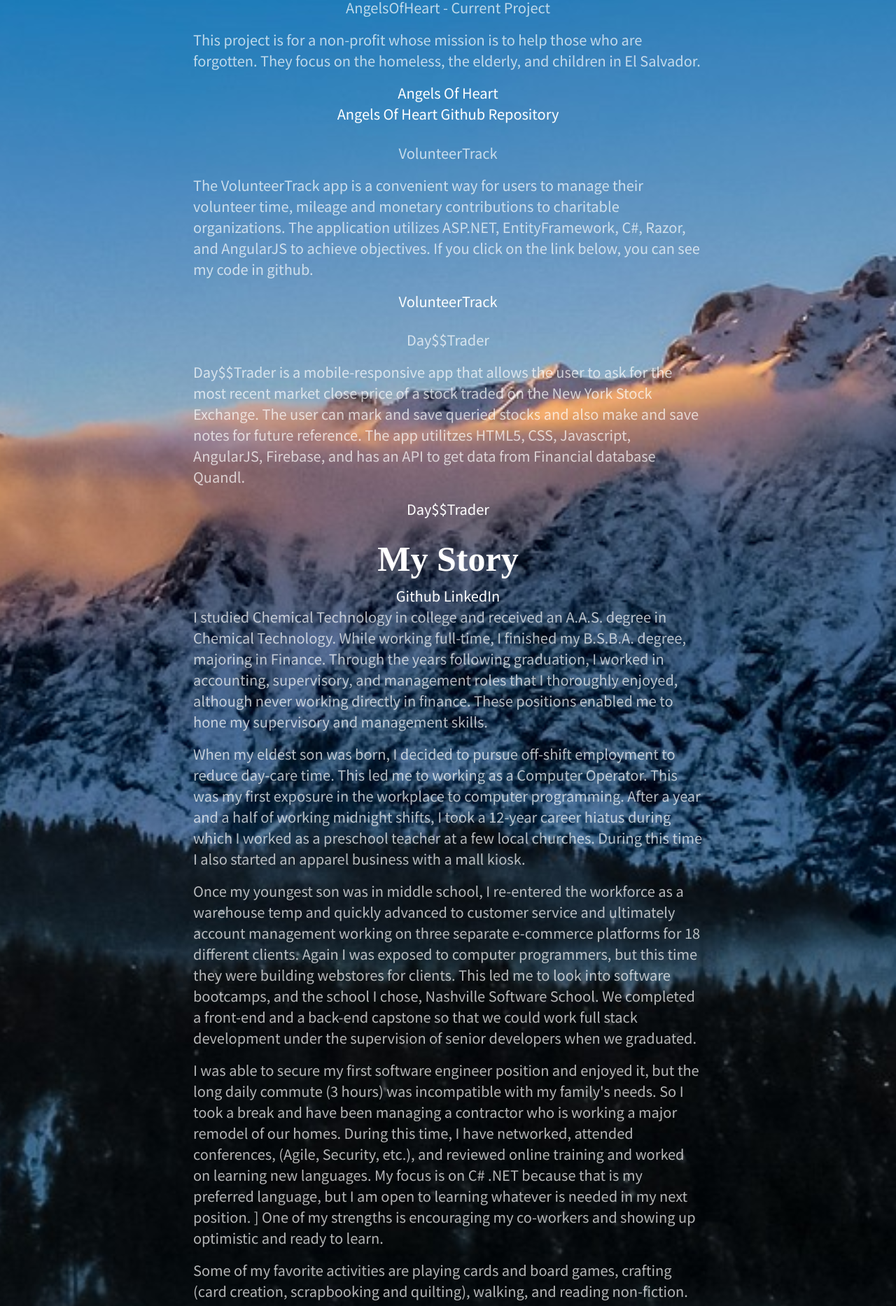
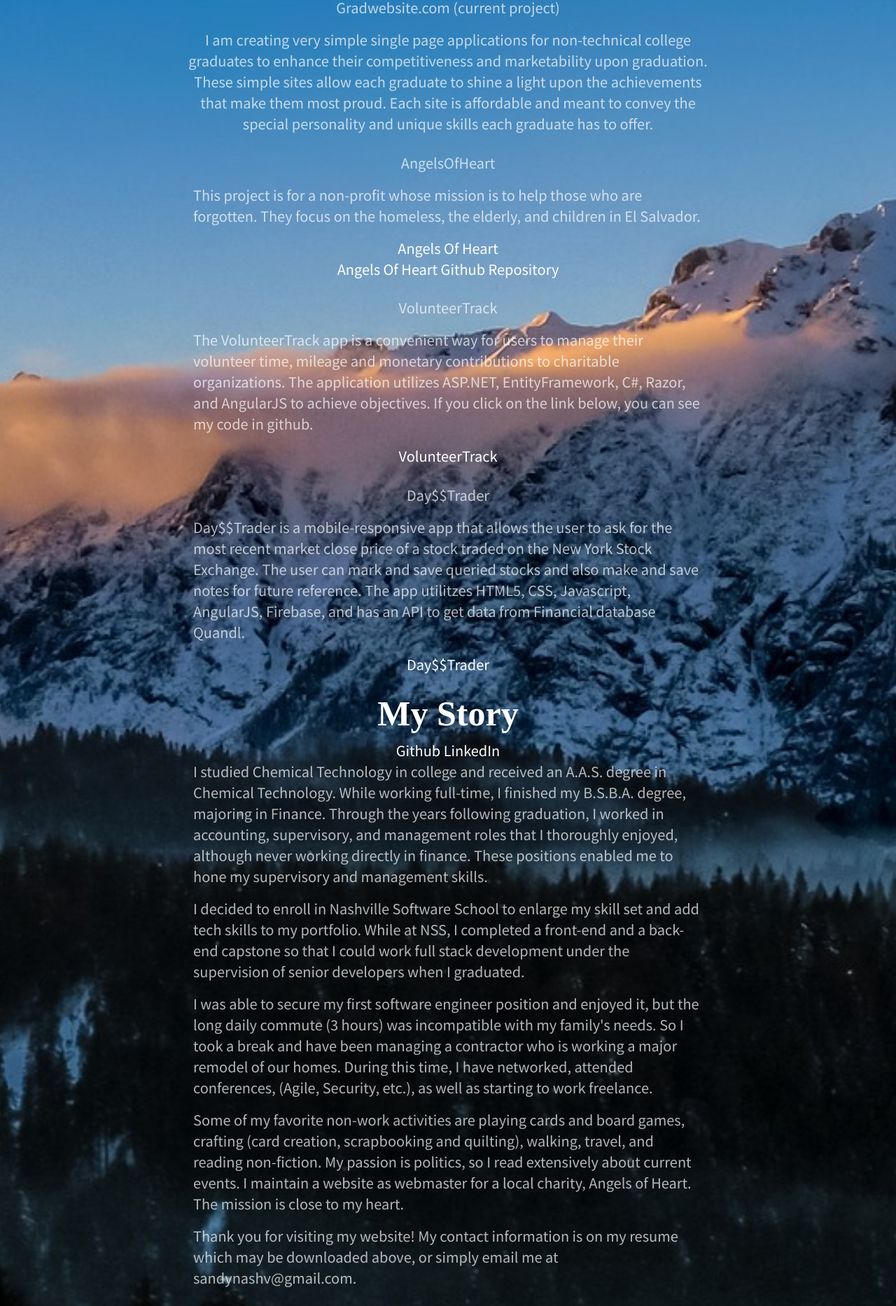
Before and after one commit to SandraJones/SandraJones.github.io, a plain HTML site: page index.html in a window 1280 px wide. Shown: the part 368-2235 px from the top of the page at 70% size. Drawn offline with nearby package versions, Linux system fonts and the light colour scheme; a web font is replaced by a local one.

Commit message:
added gradweb

```diff
--- a/index.html
+++ b/index.html
@@ -39,8 +39,12 @@
 	<div class="spacer">
 	<h1 class="projectsTitle">Web Applications</h1>
 	</div>
+	<article class="fifthBlock">
+		<p>Gradwebsite.com (current project)</p>
+		<p>I am creating very simple single page applications for non-technical college graduates to enhance their competitiveness and marketability upon graduation. These simple sites allow each graduate to shine a light upon the achievements that make them most proud. Each site is affordable and meant to convey the special personality and unique skills each graduate has to offer.</p>
+	</article>
 	<article class ="fourthBlock">
-		<p>AngelsOfHeart - Current Project</p>
+		<p>AngelsOfHeart</p>
 		<p class="contentOne">This project is for a non-profit whose mission is to help those who are forgotten.  They focus on the homeless, the elderly, and children in El Salvador. </p>
 		<a href="http://angelsofheart.org">Angels Of Heart</a>
 		<br>
@@ -63,18 +67,12 @@
 	  	<a href="http://github.com/SandraJones">Github</a>
 		<a href="https://www.linkedin.com/in/sandra-jones-24210176/">LinkedIn</a>
 
-	  	<p class = "contentSmall">I studied Chemical Technology in college and received an A.A.S. degree in Chemical Technology. While working full-time, I finished my B.S.B.A. degree, majoring in Finance. Through the years following graduation, I worked in accounting, supervisory, and management roles that I thoroughly enjoyed, although never working directly in finance. These positions enabled me to hone my supervisory and management skills.
-			</p>
-	  	<p class = "contentSmall">When my eldest son was born, I decided to pursue off-shift employment to reduce day-care time. This led me to working as a Computer Operator. This was my first exposure in the workplace to computer programming. After a year and a half of working midnight shifts, I took a 12-year career hiatus during which I worked as a preschool teacher at a few local churches. During this time I also started an apparel business with a mall kiosk.
-			</p>
-	  	<p class = "contentSmall">Once my youngest son was in middle school, I re-entered the workforce as a warehouse temp and quickly advanced to customer service and ultimately account management working on three separate e-commerce platforms for 18 different clients.  Again I was exposed to computer programmers, but this time they were building webstores for clients. This led me to look into software bootcamps, and the school I chose, Nashville Software School. We completed a front-end and a back-end capstone so that we could work full stack development under the supervision of senior developers when we graduated.
-			</p>
-		<p class = "contentSmall">I was able to secure my first software engineer position and enjoyed it, but the long daily commute (3 hours) was incompatible with my family's needs. So I took a break and have been managing a contractor who is working a major remodel of our homes. During this time, I have networked, attended conferences, (Agile, Security, etc.), and reviewed online training and worked on learning new languages. My focus is on C# .NET because that is my preferred language, but I am open to learning whatever is needed in my next position.  ] One of my strengths is encouraging my co-workers and showing up optimistic and ready to learn.
-			</p>
-		<p class = "contentSmall">Some of my favorite activities are playing cards and board games, crafting (card creation, scrapbooking and quilting), walking, and reading non-fiction. My passion is politics, so I read extensively about current events. I maintain a website as webmaster for a local charity, Angels of Heart. The mission is close to my heart.
-			</p>
-		<p class = "contentSmall">Thank you for visiting my website! My contact information is on my resume which may be downloaded above, or simply email me at sandynashv@gmail.com.
-			</p>
+	  	<p class = "contentSmall">I studied Chemical Technology in college and received an A.A.S. degree in Chemical Technology. While working full-time, I finished my B.S.B.A. degree, majoring in Finance. Through the years following graduation, I worked in accounting, supervisory, and management roles that I thoroughly enjoyed, although never working directly in finance. These positions enabled me to hone my supervisory and management skills. </p>
+	  	<p class = "contentSmall">
+	  	I decided to enroll in Nashville Software School to enlarge my skill set and add tech skills to my portfolio. While at NSS, I completed a front-end and a back-end capstone so that I could work full stack development under the supervision of senior developers when I graduated.</p>
+		<p class = "contentSmall">I was able to secure my first software engineer position and enjoyed it, but the long daily commute (3 hours) was incompatible with my family's needs. So I took a break and have been managing a contractor who is working a major remodel of our homes. During this time, I have networked, attended conferences, (Agile, Security, etc.), as well as starting to work freelance.</p>
+		<p class = "contentSmall">Some of my favorite non-work activities are playing cards and board games, crafting (card creation, scrapbooking and quilting), walking, travel, and reading non-fiction. My passion is politics, so I read extensively about current events. I maintain a website as webmaster for a local charity, Angels of Heart. The mission is close to my heart.</p>
+		<p class = "contentSmall">Thank you for visiting my website! My contact information is on my resume which may be downloaded above, or simply email me at sandynashv@gmail.com.</p>
 	</article>
 	<script src="https://stackpath.bootstrapcdn.com/bootstrap/4.3.1/js/bootstrap.min.js" integrity="sha384-JjSmVgyd0p3pXB1rRibZUAYoIIy6OrQ6VrjIEaFf/nJGzIxFDsf4x0xIM+B07jRM" crossorigin="anonymous"></script>
 	<script src="https://cdnjs.cloudflare.com/ajax/libs/jquery/3.1.1/core.js"></script>
```
